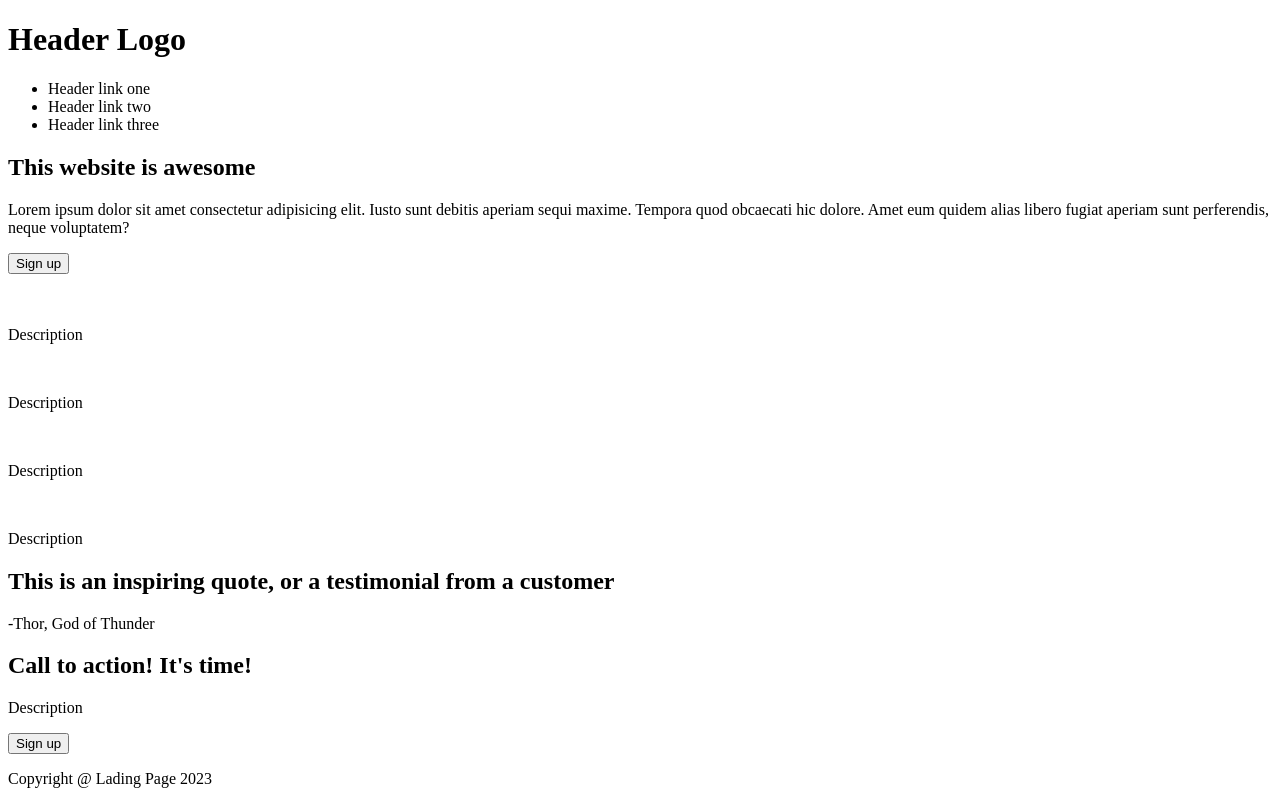
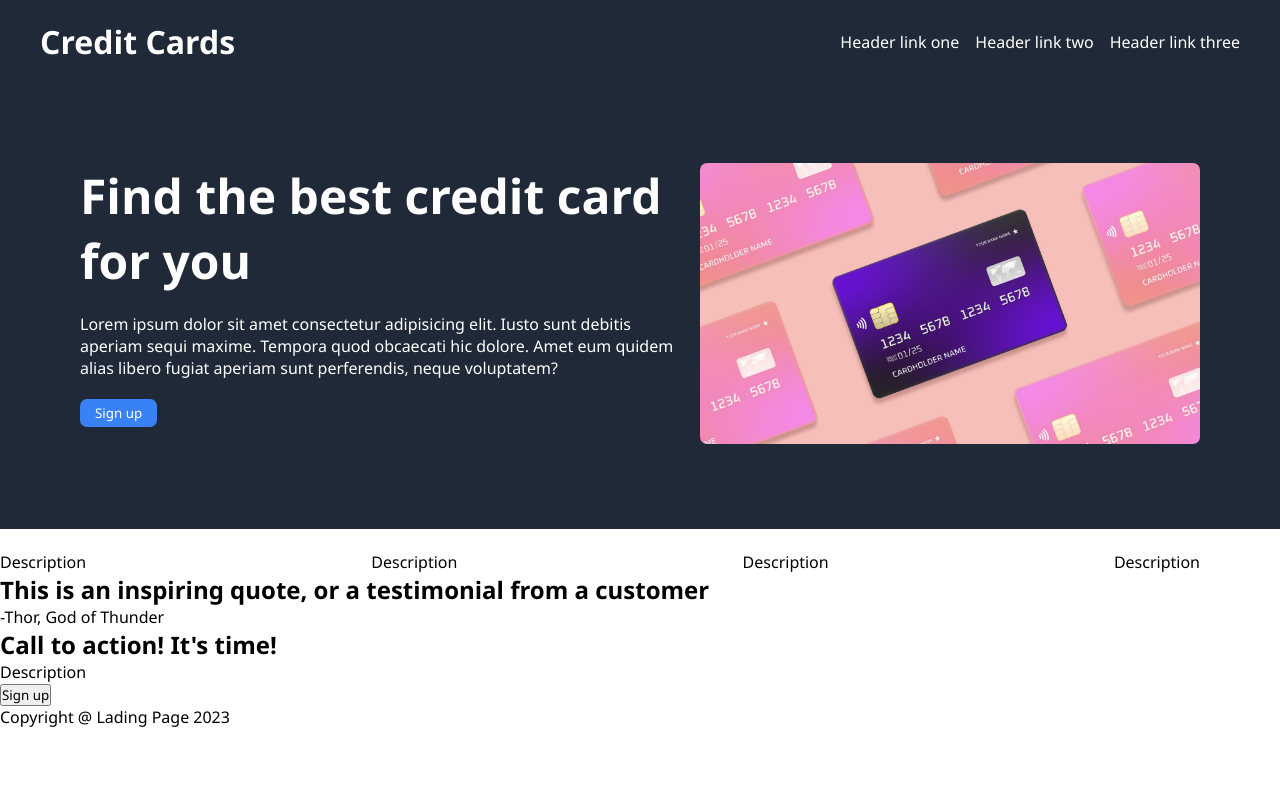
Before and after one commit to angellonunez/landing-page, a plain HTML site: page index.html in a window 1280 px wide. Drawn offline with Linux system fonts and the light colour scheme.

Commit message:
Update design and content for header and hero section

```diff
--- a/index.html
+++ b/index.html
@@ -9,24 +9,29 @@
 </head>
 <body>
     <div class="header">
-        <h1>Header Logo</h1>
+        <div class="container">
+            <h1>Credit Cards</h1>
             <ul>
                 <li><a href="#"></a>Header link one</li>
                 <li><a href="#"></a>Header link two</li>
                 <li><a href="#"></a>Header link three</li>
             </ul>
         </div>
+    </div>
     <div class="hero">
+        <div class="container">
             <div class="hero-left">
-            <h2>This website is awesome</h2>
+                <h2>Find the best credit card for you</h2>
                 <p>Lorem ipsum dolor sit amet consectetur adipisicing elit. Iusto sunt debitis aperiam sequi maxime. Tempora quod obcaecati hic dolore. Amet eum quidem alias libero fugiat aperiam sunt perferendis, neque voluptatem?</p>
                 <button>Sign up</button>
             </div>
             <div class="hero-right">
-            <img src="" alt="">
+                <img src="./img/credit-card-hero-image.jpeg" alt="">
+            </div>
         </div>
     </div>
     <section class="information-section">
+        <div class="container">
             <div class="card">
                 <img src="" alt="">
                 <p>Description</p>
@@ -42,6 +47,7 @@
             <div class="card">
                 <img src="" alt="">
                 <p>Description</p>
+            </div>
         </div>
     </section>
     <section class="quote-section">
--- a/style.css
+++ b/style.css
@@ -0,0 +1,77 @@
+* {
+    box-sizing: border-box;
+    margin: 0;
+    padding: 0;
+    font-family: 'Segoe UI', Tahoma, Geneva, Verdana, sans-serif;
+}
+
+.header {
+    background-color: #1f2937;
+    color: #ffffff;
+    display: flex;
+    justify-content: center;
+    padding: 10px;
+}
+
+.container {
+    width: 100%;
+    max-width: 1200px;
+    display: flex;
+    justify-content: space-between;
+}
+
+h1 {
+    padding: 10px 0;
+}
+
+.container > ul {
+    list-style-type: none;
+    display: flex;
+    gap: 16px;
+    align-items: center;
+}
+
+.hero {
+    display: flex;
+    justify-content: center;
+    background-color: #1f2937;
+    color: white;
+    padding: 80px;
+}
+
+.hero-left {
+    width: 600px;
+}
+
+.hero-left > h2 {
+    font-size: 48px;
+}
+
+.hero-left > p {
+    margin-top: 20px;
+}
+
+.hero-left > button {
+    border: none;
+    padding: 5px 15px;
+    border-radius: 7px;
+    background-color: #3882f6;
+    color: white;
+    margin-top: 20px;
+}
+
+.hero-right > img {
+    width: 500px;
+    border-radius: 7px;
+}
+
+/* .information-section {
+    display: flex;
+    justify-content: center;
+    padding: 30px;
+}
+
+.card {
+    border: 3px solid #3882f6;
+    border-radius: 7px;
+} */
```
Also changed, not shown: img/credit-card-hero-image.jpeg (added). Lines whose indentation alone changed are shown as unchanged.
